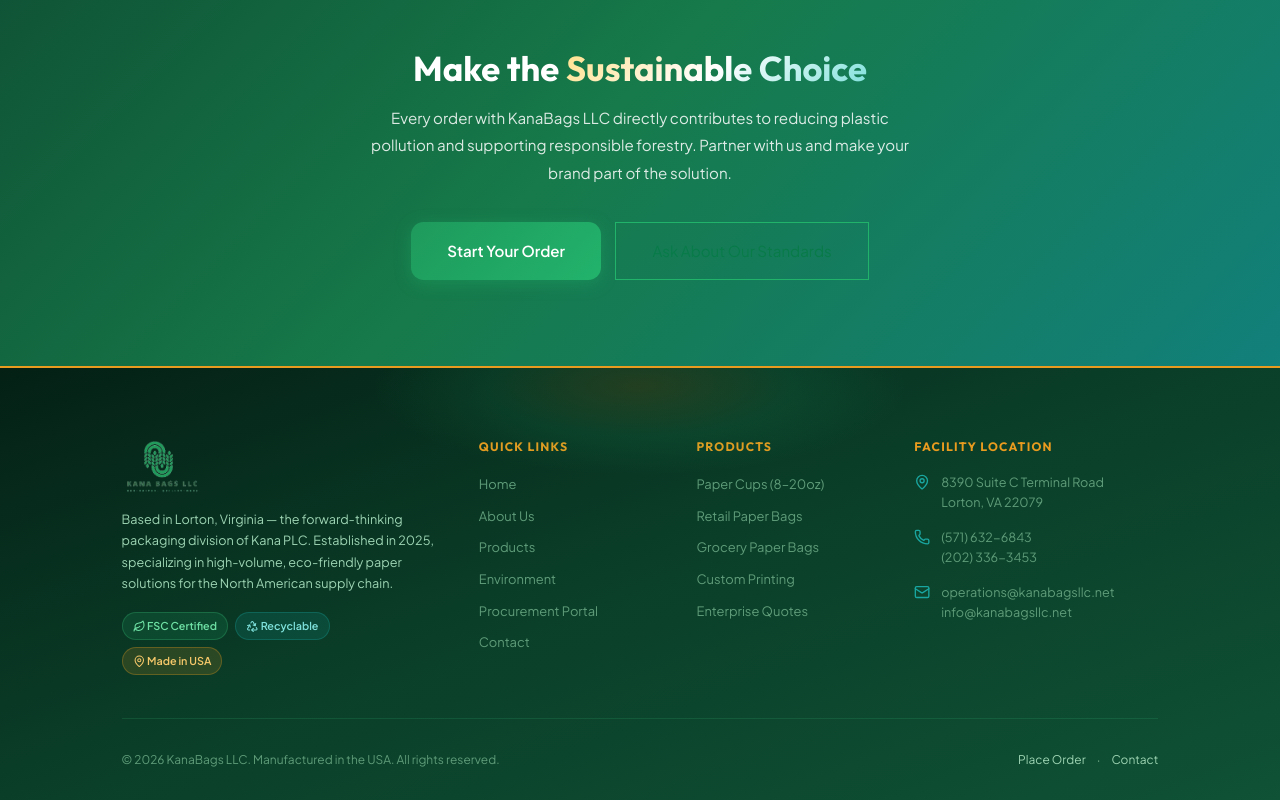
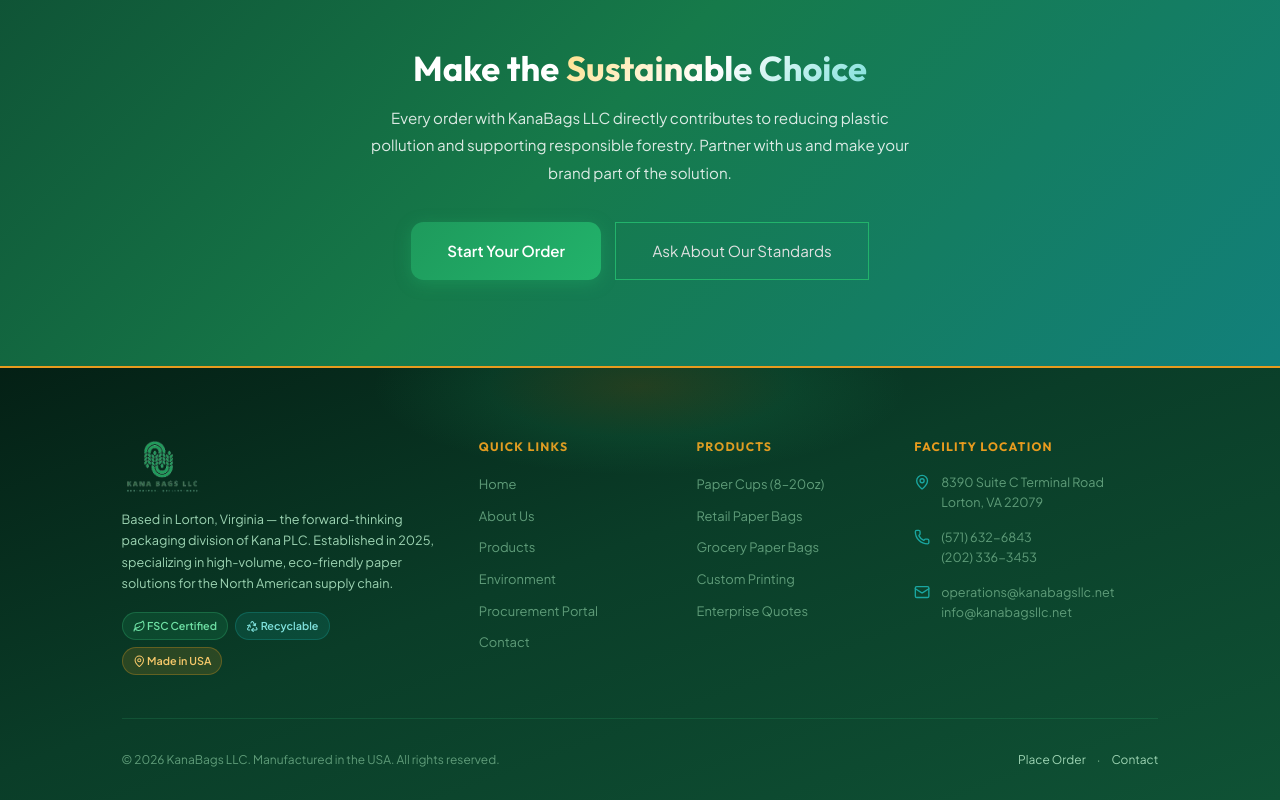
Before and after one commit to nathnaeldem/kanabags, a Vue app: page /environment in a window 1280 px wide. Shown: the part 2160-2960 px from the top of the page. Built offline with nearby package versions, Linux system fonts and the light colour scheme.

Commit message:
outline button color again

```diff
--- a/src/index.css
+++ b/src/index.css
@@ -144,13 +144,13 @@
 
 .btn-outline-primary {
   background: transparent;
-  color: rgb(8, 123, 73);
+  color: rgb(225, 225, 225);
   border: 1.5px solid var(--green-500);
 }
 
 .btn-outline {
   background: transparent;
-  color: white;
+  color: rgb(7, 202, 66);
   border: 1.5px solid var(--green-500);
 }
 .btn-outline:hover {
```
